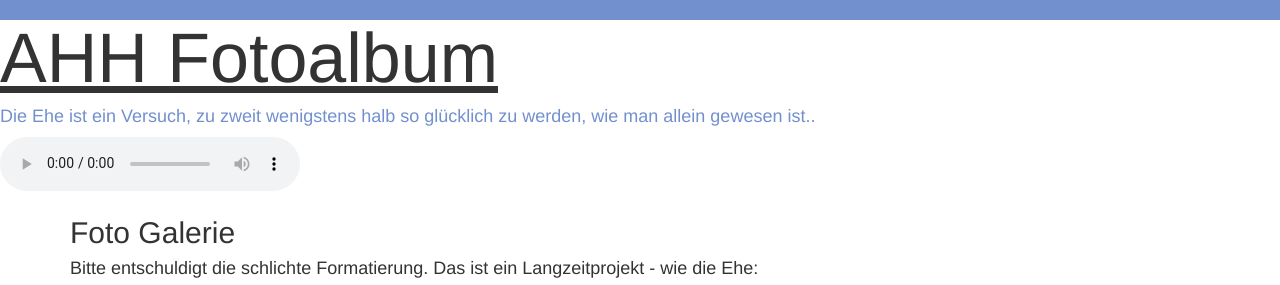
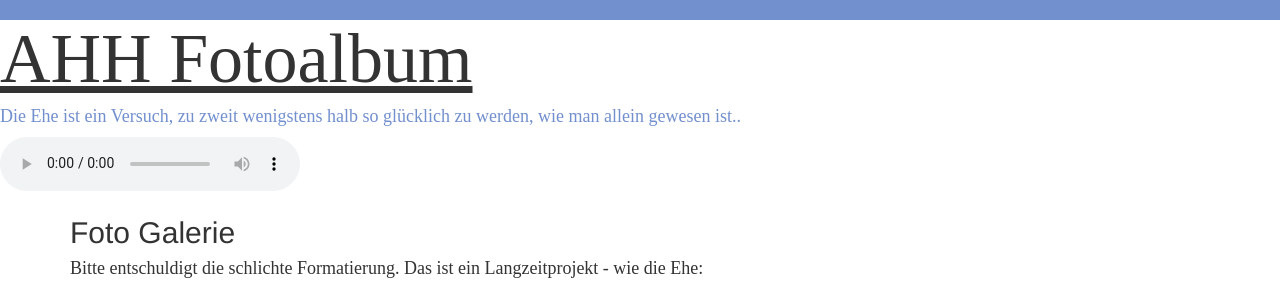
Before and after one commit to JHamudi/AHH, a plain HTML site: page index.html in a window 1280 px wide. Shown: the top 285 px of the page. Drawn offline with nearby package versions, Linux system fonts and the light colour scheme.

Commit message:
style change

```diff
--- a/index.html
+++ b/index.html
@@ -15,8 +15,8 @@
 
   <body>
 
-    <h1 style="font-size:70px; text-decoration: underline;">AHH Fotoalbum</h1>
-    <h4><p style="color:#728FCE;"> Die Ehe ist ein Versuch, zu zweit wenigstens halb so glücklich zu werden, wie man allein gewesen ist..
+    <h1 style="font-size:70px; text-decoration: underline; font-family: Apple Chancery">AHH Fotoalbum</h1>
+    <h4><p style="color:#728FCE; font-family: Apple Chancery"> Die Ehe ist ein Versuch, zu zweit wenigstens halb so glücklich zu werden, wie man allein gewesen ist..
       <span style="font-weight:bold; color: white; "> HEIRATE NICHT !!!! ABRUCHHHHHHH </span></p><h4>
 
         <audio controls>
@@ -26,7 +26,7 @@
 
          <div class="container">
            <h2>Foto Galerie</h2>
-           <p>Bitte entschuldigt die schlichte Formatierung. Das ist ein Langzeitprojekt - wie die Ehe: </p>
+           <p style="font-family: Apple Chancery;">Bitte entschuldigt die schlichte Formatierung. Das ist ein Langzeitprojekt - wie die Ehe: </p>
          <div class="row">
              <div class="col-md-4">
                <div class="thumbnail">
@@ -336,7 +336,7 @@
              </div>
            </div>
          </div>
-         <h4><p style="color:#728FCE;"> Wir freuen uns auf viele weitere schöne Erinnerungen, nun mit einer Person mehr.
+         <h4><p style="color:#728FCE; font-family: Apple Chancery"> Wir freuen uns auf viele weitere schöne Erinnerungen, nun mit einer Person mehr.
            <br></br>
            Vielen Dank für die Blume ^^ - Der Vorsitzende Präsident der Stahlwerk GmbH
        </p><h4>
```
